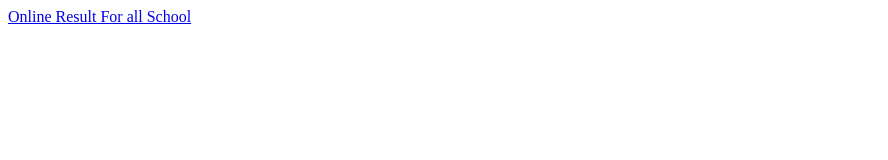
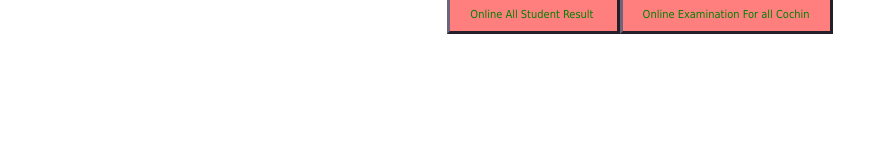
Before and after one commit to ETHICALBOYS/Result.github.io, a plain HTML site: page index.html in a window 1280 px wide. Shown: the whole page, without its empty margins (0-888 px from the left). Drawn offline with Linux system fonts and the light colour scheme.

Commit message:
Online Cochin

```diff
--- a/index.html
+++ b/index.html
@@ -1,10 +1,14 @@
 <!DOCTYPE html>
 <html>
     <head>
-        <title>Online School Mangemant</title>
+        <title>Online School and Cochin Mangemant</title>
+        <link rel="stylesheet" type="text/css" href="style.css">
     </head>
     <body>
-        <a href="https://script.google.com/macros/s/AKfycbwnlQG-wnSadA1cit508sVDE2ML6glZ-9qYKX-23hWp/dev">Online Result For all School</a>
+        <a href="https://script.google.com/macros/s/AKfycbwnlQG-wnSadA1cit508sVDE2ML6glZ-9qYKX-23hWp/dev">Online All Student Result  </a>
+        <a href="https://presenter.jivrus.com/p/1VyT8-FOMOwOspoPaK79Mz69twZXi16B-bJSwzevHqZQ">
+            Online Examination For all Cochin
+        </a>
 
     </body>
 </html>
--- /dev/null
+++ b/style.css
@@ -0,0 +1,26 @@
+body{
+    font-family: tahoma;
+    font-size: 11px;
+    text-align: center;
+}
+a{
+    text-decoration: none;
+    background-color: rgba(255,0,0,.5);
+    padding: 10px 20px;
+    border-style:outset ;
+    border: width 5px;
+    border-color: rgb(112, 99, 124);
+    top: 10px;
+}
+a:link{
+    color:green;
+}
+a:visited{
+    color: red;
+}
+a:hover{
+    color:white;
+}
+a:active{
+    color:yellow;
+}
```
